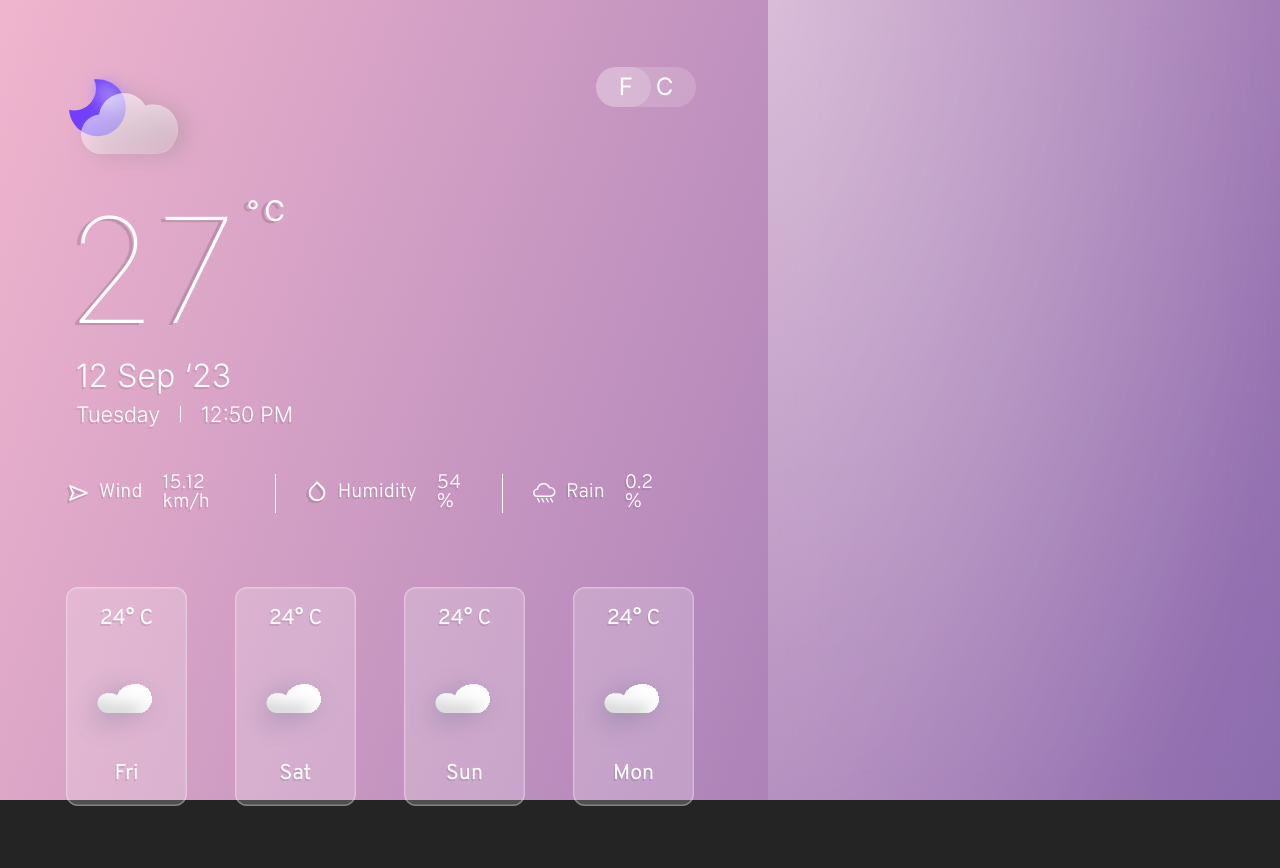
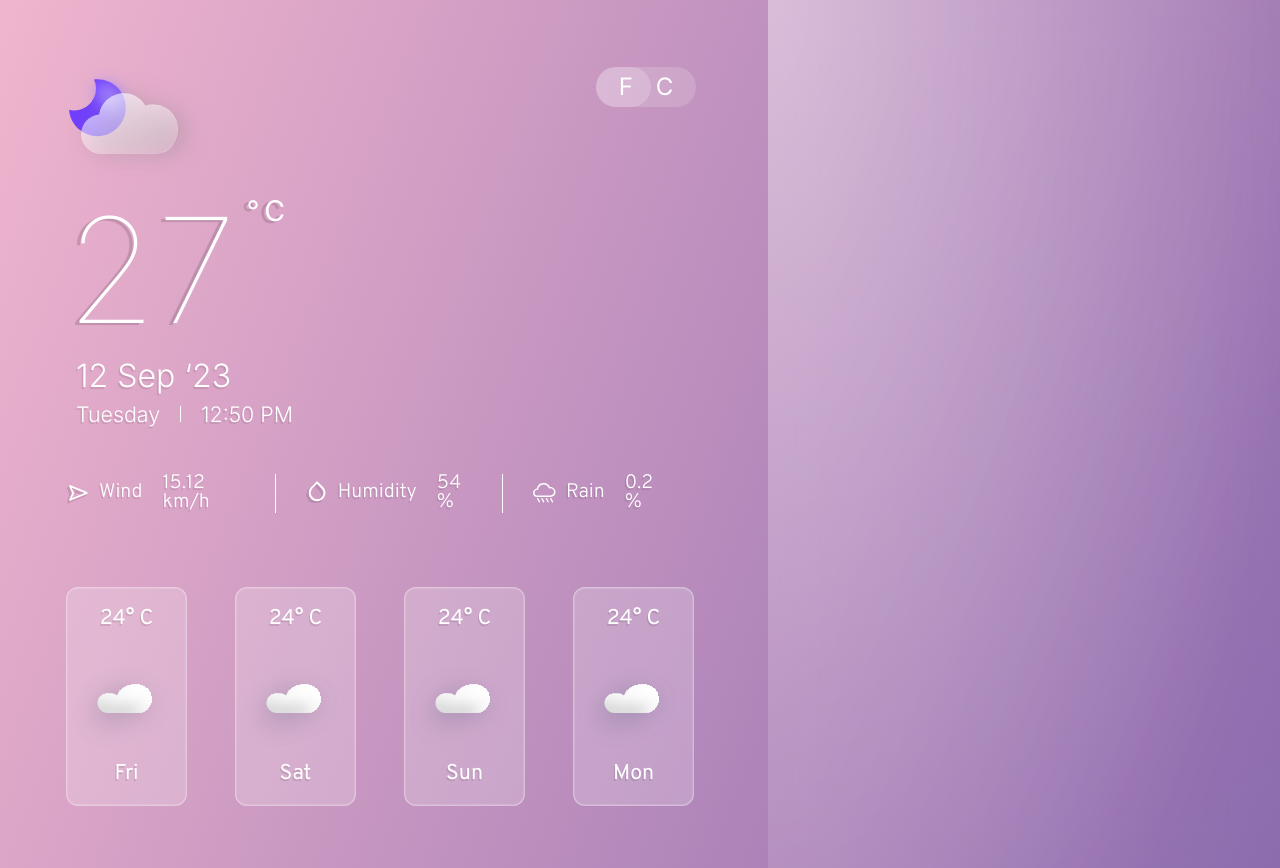
Before and after one commit to chinmay-coditas/react-weather-app, a React (Vite) app: page / in a window 1280 px wide. Before the commit the page ends 806 px from the top, so only its background shows below. Built offline with nearby package versions, Linux system fonts and the light colour scheme.

Commit message:
fix: horizontal scrollbar issue

```diff
--- a/src/App.module.scss
+++ b/src/App.module.scss
@@ -1,6 +1,6 @@
 .MainContainer {
-  width: 100vw;
-  height: 100vh;
+  min-width: 100vw;
+  min-height: 100vh;
   display: flex;
   background: linear-gradient(-249deg, #f0b5ce 0%, #8c6bae 100%);
 }
--- a/src/index.css
+++ b/src/index.css
@@ -16,6 +16,10 @@
 
 * {
   box-sizing: border-box;
+}
+
+#root {
+  overflow: hidden;
 }
 
 a {
```
